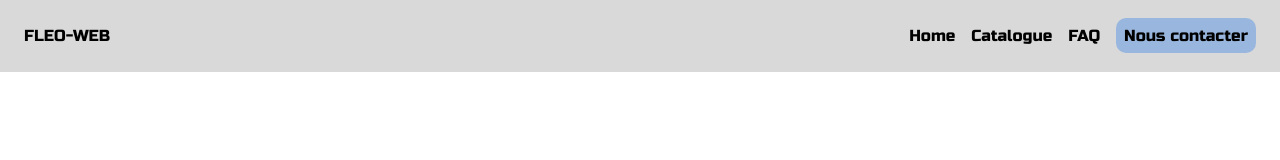
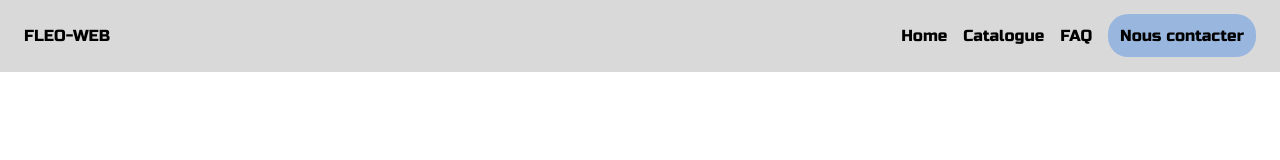
Before and after one commit to laflut3/catalogue_site, a Next.js app in the folder frontend/: page /Accueil in a window 1280 px wide. Shown: the top 160 px of the page. Built offline with nearby package versions, Linux system fonts and the light colour scheme.

Commit message:
refactor(): normalisation des nom nav 2

```diff
--- a/frontend/src/components/général/NavBar.tsx
+++ b/frontend/src/components/général/NavBar.tsx
@@ -10,7 +10,7 @@ const NavBar = () => {
                     <a href="/Accueil">Home</a>
                     <a href="/Catalogue">Catalogue</a>
                     <a href="/FAQ">FAQ</a>
-                    <a href="/Contact" className={`${styles.color} p-2`}>Nous contacter</a>
+                    <a href="/Contact" className={`${styles.color} p-3`}>Nous contacter</a>
                 </div>
             </nav>
         </header>
--- a/frontend/src/styles/général/NavBarStyle.module.css
+++ b/frontend/src/styles/général/NavBarStyle.module.css
@@ -1,4 +1,4 @@
 .color{
     background-color: #99B7DE;
-    border-radius: 10px;
+    border-radius: 20px;
 }
```
Also changed, not shown: frontend/src/pages/index.tsx (renamed from frontend/src/pages/Index.tsx).
